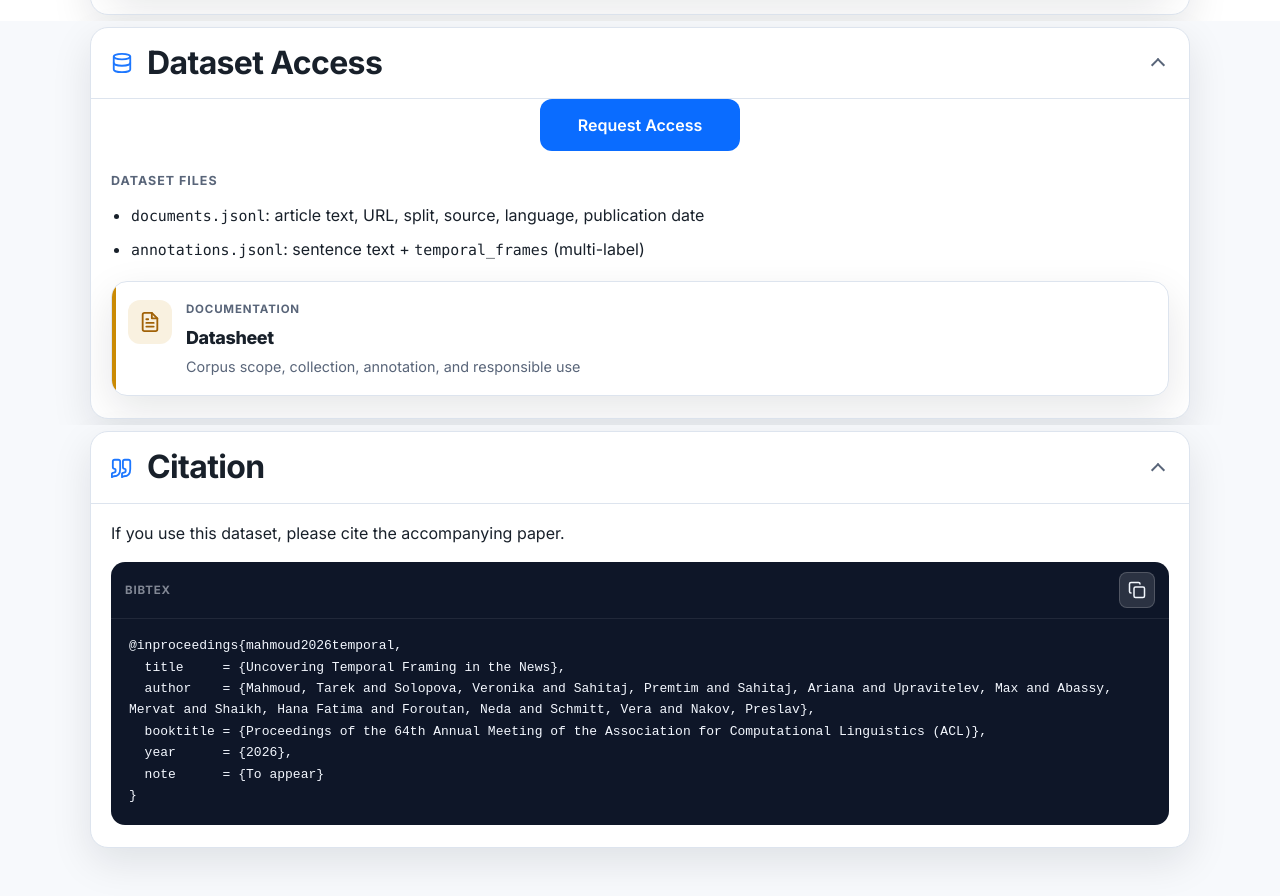
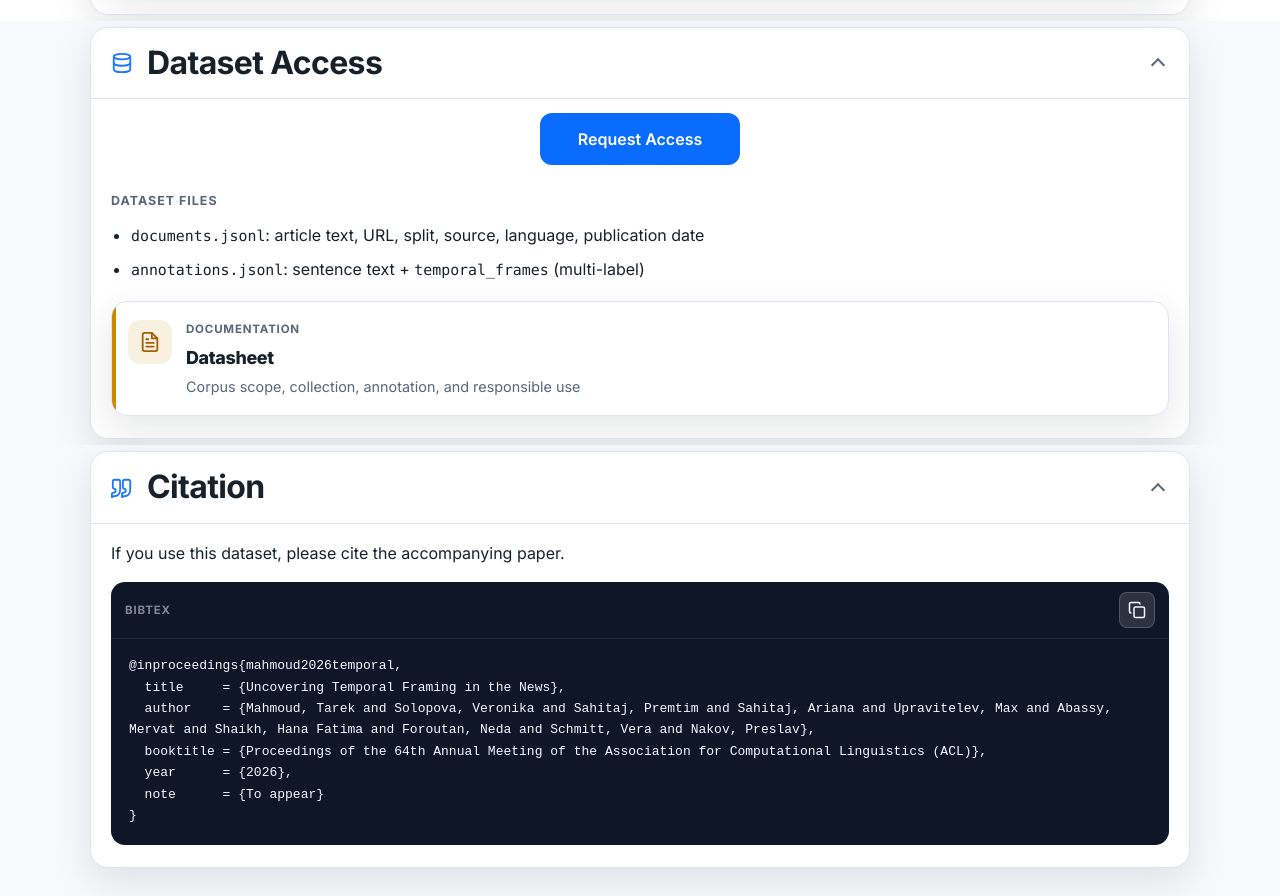
Before and after one commit to mbzuai-nlp/temporal-framing, a plain HTML site: page docs/index.html in a window 1280 px wide. Shown: the part 2616-3512 px from the top of the page. Drawn offline with Linux system fonts and the light colour scheme.

Commit message:
Dataset Access: add vertical spacing around Request Access button
Made-with: Cursor

```diff
--- a/docs/styles.css
+++ b/docs/styles.css
@@ -1189,7 +1189,7 @@ h3 {
 .access-download-wrap {
   display: flex;
   justify-content: center;
-  margin: 0 0 20px;
+  margin: 14px 0 26px;
 }
 .access-hf-download-btn {
   min-width: 200px;
```
